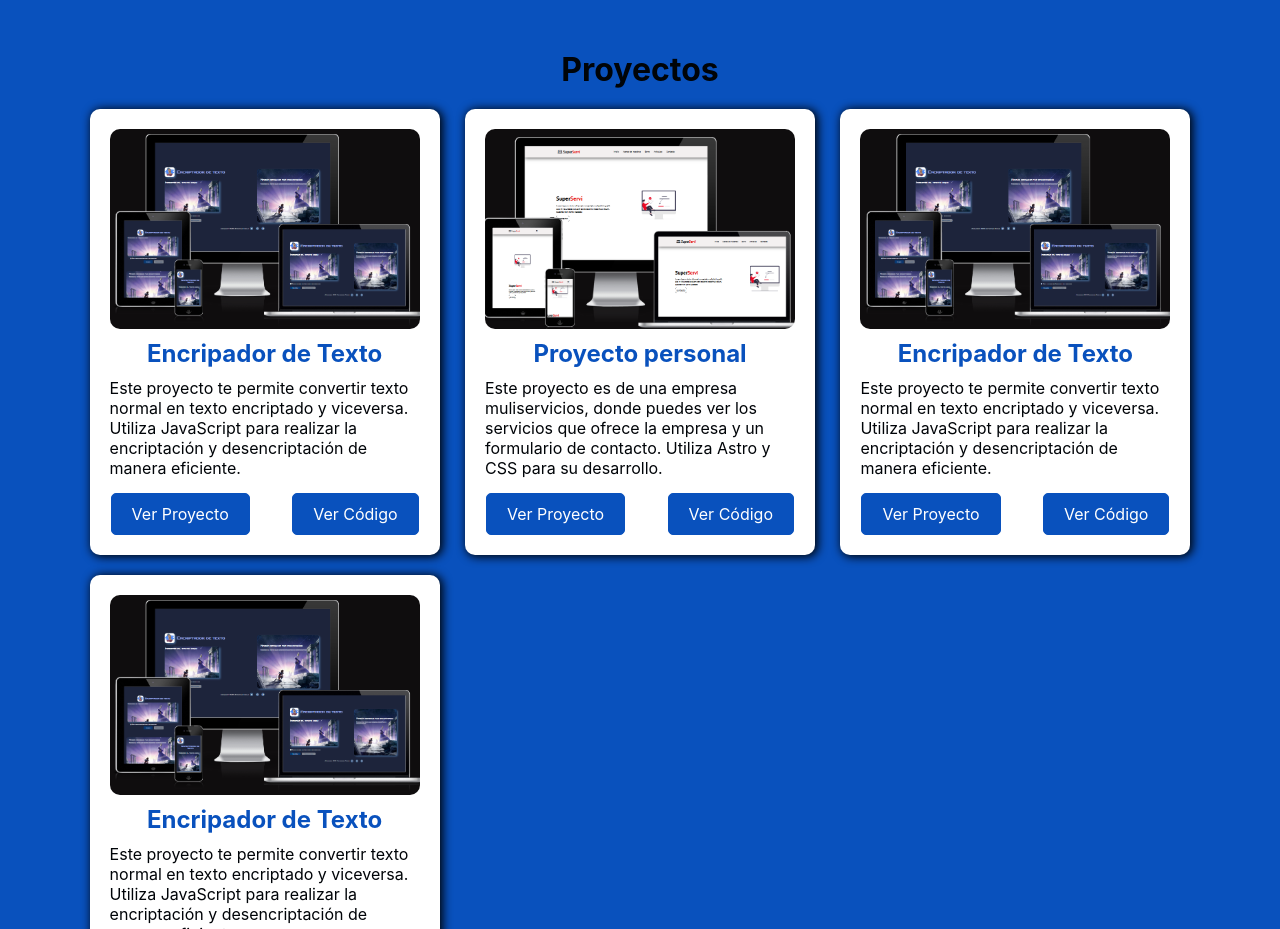
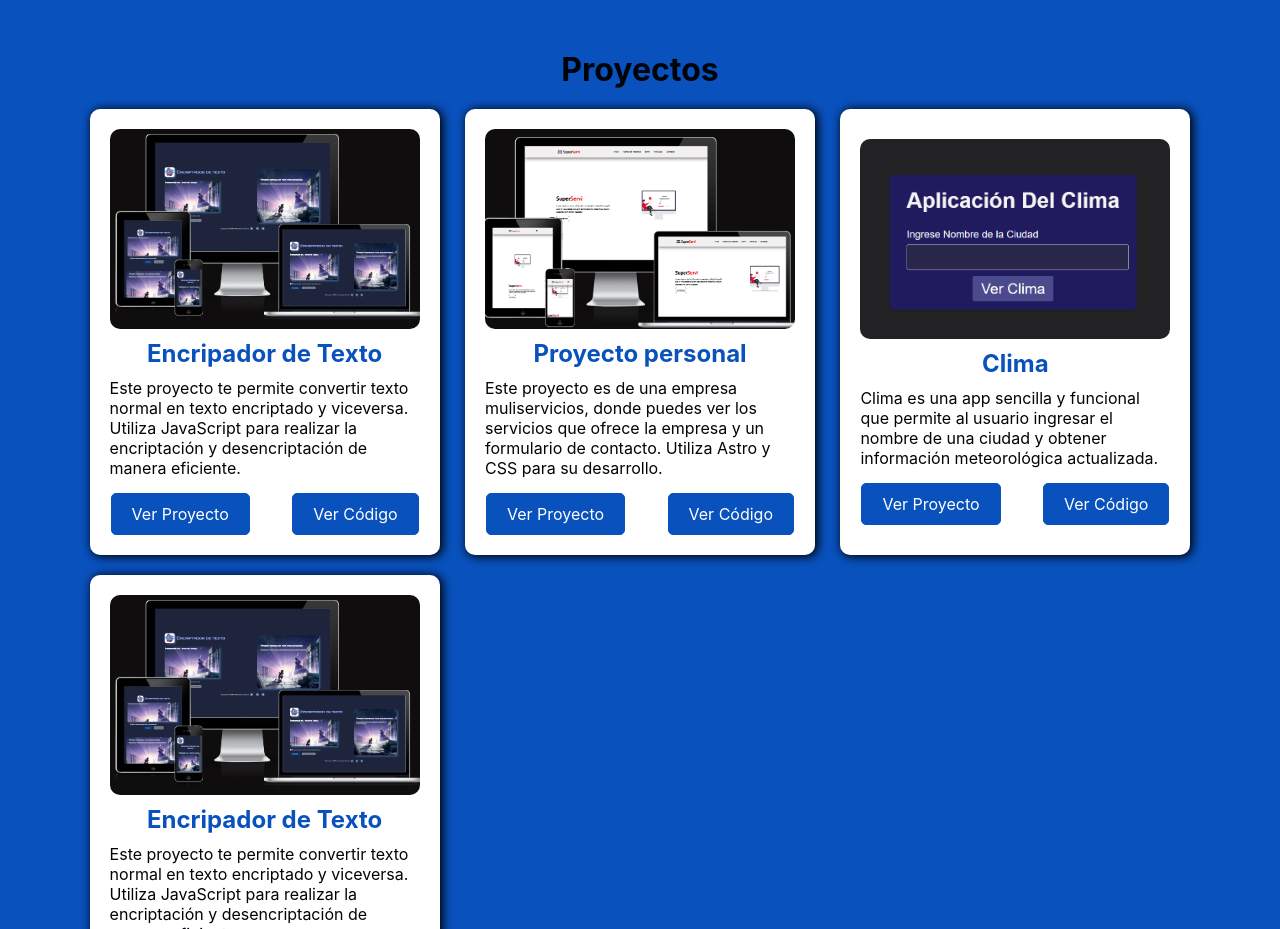
Before and after one commit to JofrarcDev/Portafolio, a React (Create React App) app: page / in a window 1280 px wide. Shown: the part 840-1769 px from the top of the page. Built offline with nearby package versions, Linux system fonts and the light colour scheme.

Commit message:
agregado proyecto 3; imagen, enlace y descripción. se cambio en arae por rel en la descarga del curricullum

```diff
--- a/src/componentes/Acerca/acerca.jsx
+++ b/src/componentes/Acerca/acerca.jsx
@@ -13,9 +13,14 @@ const Acerca = () => {
         <p>Soy un desarrollador web autodidacta. Esta nueva profesión me hace sentir capaz. Me encanta aprender cosas nuevas y compartir mis conocimientos con los demás.</p>
         <p>Tengo experiencia en el trabajo en equipo, supervisando personal y compartiendo mis conocimientos para solucionar problemas en corto tiempo.</p>
           <div className="container__boton">
-            <a href="https://drive.google.com/file/d/15dTIvtKlhtjzHmwy3Ub8GI7tv-7f-fIL/view?usp=sharing"
-            aria="noreferrer" target="_blank"
-            className="boton">Descargar CV</a>
+            <a
+              href="https://drive.google.com/file/d/15dTIvtKlhtjzHmwy3Ub8GI7tv-7f-fIL/view?usp=sharing"
+              rel="noreferrer"
+              target="_blank"
+              className="boton"
+            >
+              Descargar CV
+            </a>
           </div>
         </article>
         <figure className='container__imagen'>
--- a/src/componentes/proyectos/proyectos.jsx
+++ b/src/componentes/proyectos/proyectos.jsx
@@ -24,11 +24,11 @@ const Proyectos = () => {
                     codigo="https://github.com/JofrarcDev/proyecto-personal"/>
 
                     <Proyecto
-                    nombre="Encripador de Texto"
-                    imagen="01"
-                    descripcion="Este proyecto te permite convertir texto normal en texto encriptado y viceversa. Utiliza JavaScript para realizar la encriptación y desencriptación de manera eficiente."
+                    nombre="Clima"
+                    imagen="03"
+                    descripcion="Clima es una app sencilla y funcional que permite al usuario ingresar el nombre de una ciudad y obtener información meteorológica actualizada."
                     link="https://jofrarcdev.github.io/Encriptador/"
-                    codigo="https://github.com/JofrarcDev/Encriptador"/>
+                    codigo="https://clima-gskk.onrender.com/"/>
 
                     <Proyecto
                     nombre="Encripador de Texto"
```
Also changed, not shown: public/imagenes/proyecto-03.png (added).
